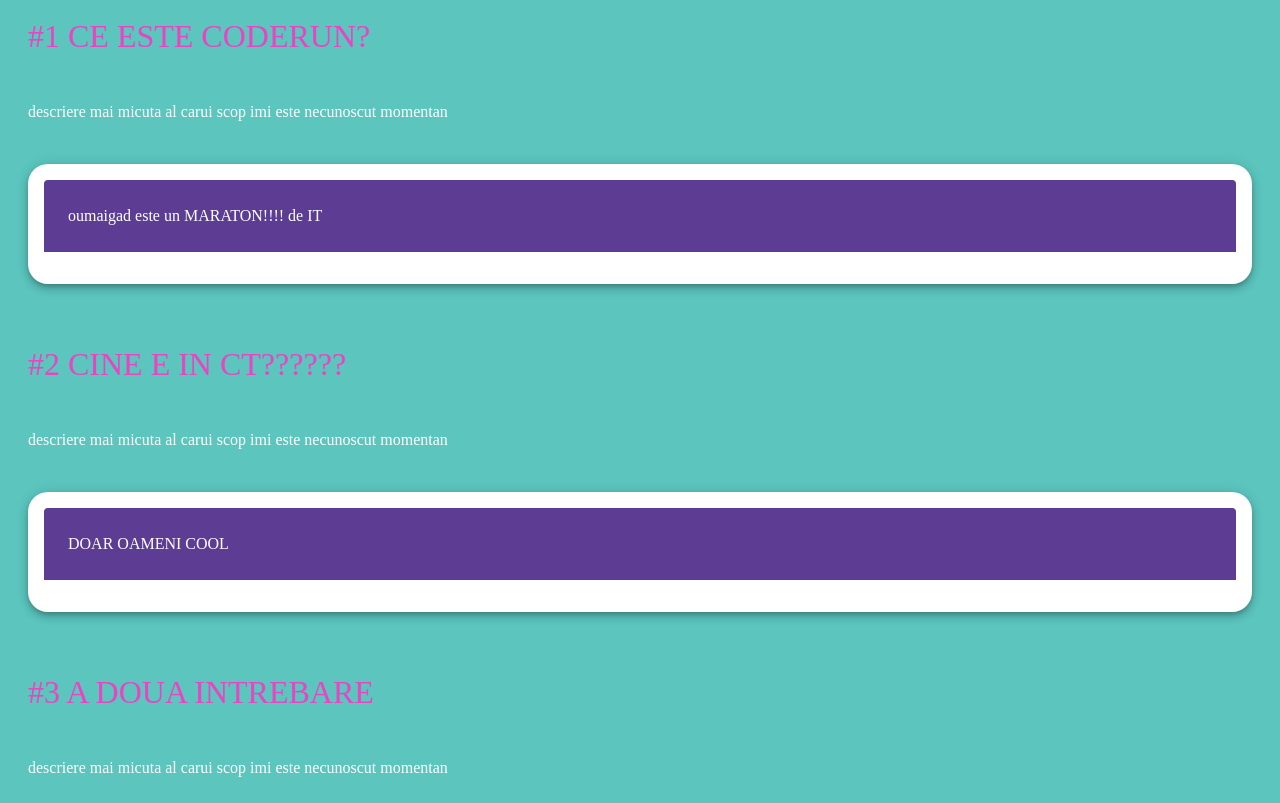
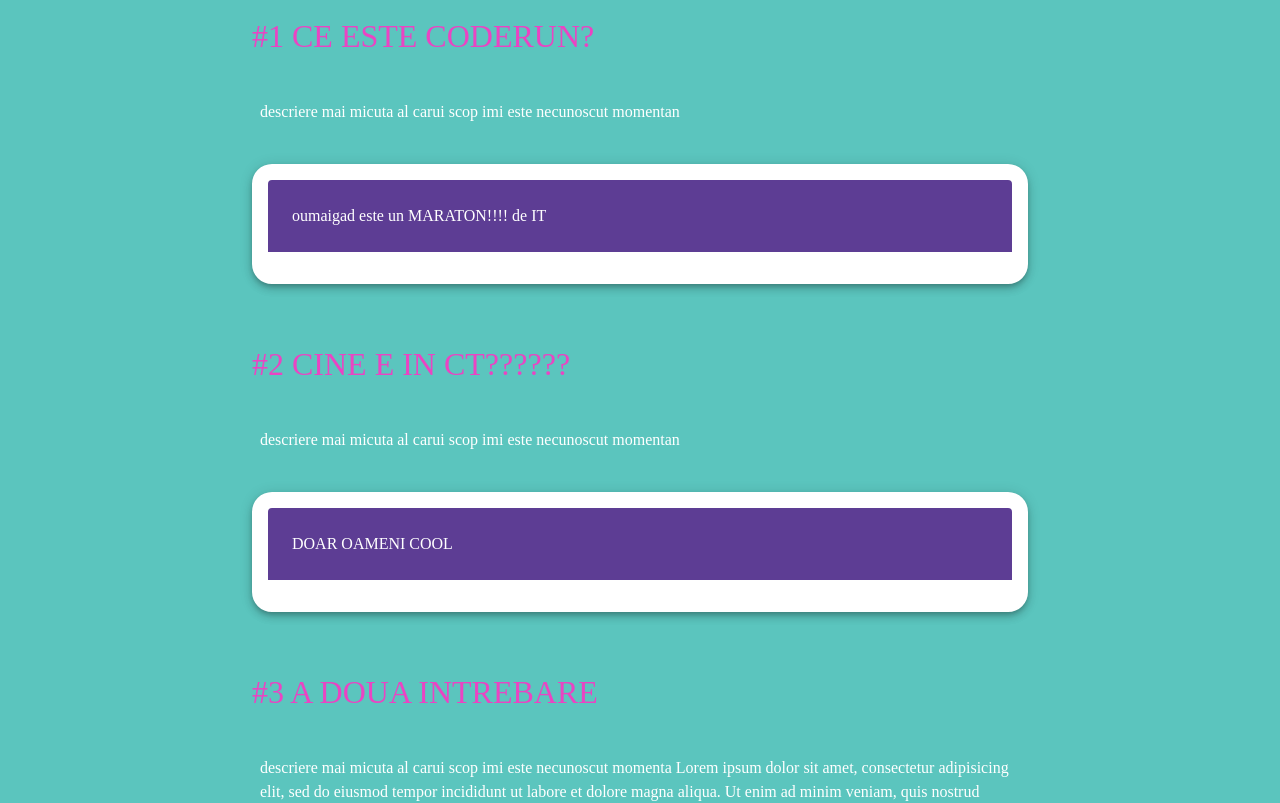
Before and after one commit to bestcluj/coderun-2024, a Vue app: page / in a window 1280 px wide. Shown: the part 620-1423 px from the top of the page. Built offline with nearby package versions, Linux system fonts and the light colour scheme; a web font is replaced by a local one.

Commit message:
Reduce FAQ width, font size, and center it

```diff
--- a/src/views/HomeView.vue
+++ b/src/views/HomeView.vue
@@ -114,7 +114,12 @@
 
     <v-row class="section-2 ma-0">
       <v-col class="font-ans ml-lg-4">
-        descriere mai micuta al carui scop imi este necunoscut momentan
+        descriere mai micuta al carui scop imi este necunoscut momenta Lorem ipsum dolor sit amet, consectetur adipisicing elit, sed do eiusmod
+tempor incididunt ut labore et dolore magna aliqua. Ut enim ad minim veniam,
+quis nostrud exercitation ullamco laboris nisi ut aliquip ex ea commodo
+consequat. Duis aute irure dolor in reprehenderit in voluptate velit esse
+cillum dolore eu fugiat nulla pariatur. Excepteur sint occaecat cupidatat non
+proident, sunt in culpa qui officia deserunt mollit anim id est laborum.n
       </v-col>
     </v-row>
 
@@ -172,6 +177,11 @@ import footerComp from "@/components/footer-comp.vue";
 
 .section-2{
   background-color: #5bc5be;
+  justify-content: center;
+}
+
+.section-2 > .col {
+	max-width: 50rem;
 }
 
 .columns{
```
